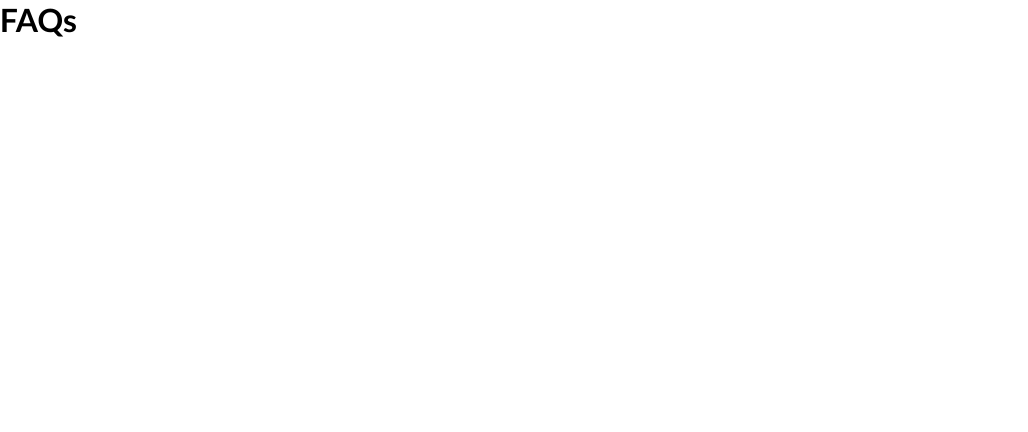
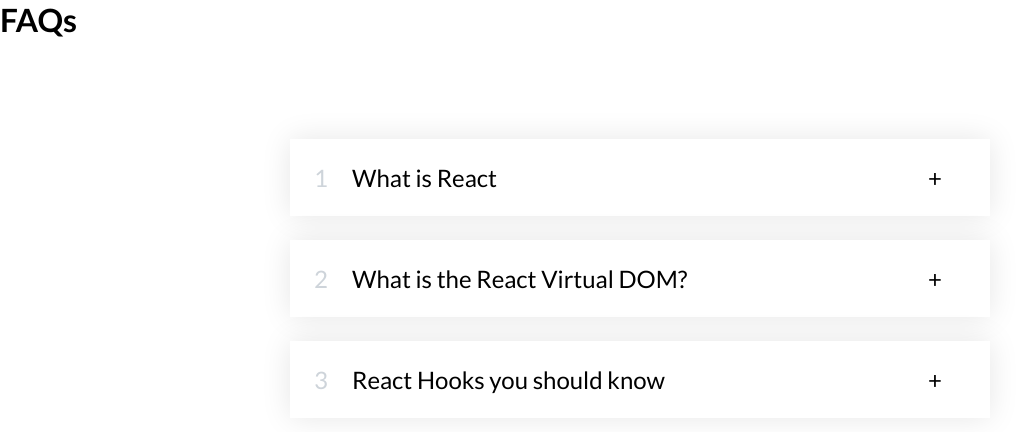
Before and after one commit to spacecatiscoming/faqs-component, a React (Create React App) app: page / in a window 1280 px wide. Shown: the top 432 px of the page, without its empty margins (0-1028 px from the left). Built offline with nearby package versions, Linux system fonts and the light colour scheme.

Commit message:
Add Components

```diff
--- a/src/App.js
+++ b/src/App.js
@@ -31,7 +31,40 @@ export default function App() {
   );
 }
 
-function Accordion() {
+function Accordion({ data }) {
   // Add State
-  const [currentOpen, setCurrentOpen] = useState(null);
+  const [currentOpen, setCurrentOpen] = useState(false);
+
+  return (
+    <div className="accordion">
+      {data.map((el, idx) => (
+        <AccordionItem
+          key={idx}
+          num={idx}
+          curOpen={currentOpen}
+          onOpen={setCurrentOpen}
+          question={el.question}
+          answer={el.answer}
+        />
+      ))}
+    </div>
+  );
 }
+
+function AccordionItem({ el, num, question, answer, curOpen, onOpen }) {
+  const isOpen = num === curOpen;
+
+  function handleToggle() {
+    onOpen(isOpen ? null : num);
+  }
+
+  return (
+    <div className="item" onClick={handleToggle}>
+      <p className="number">{num + 1}</p>
+      <h1 className="title">{question}</h1>
+      <p className="icon">{isOpen ? "-" : "+"}</p>
+
+      {isOpen ? <div className="content-box">{answer}</div> : ""}
+    </div>
+  );
+}
```
